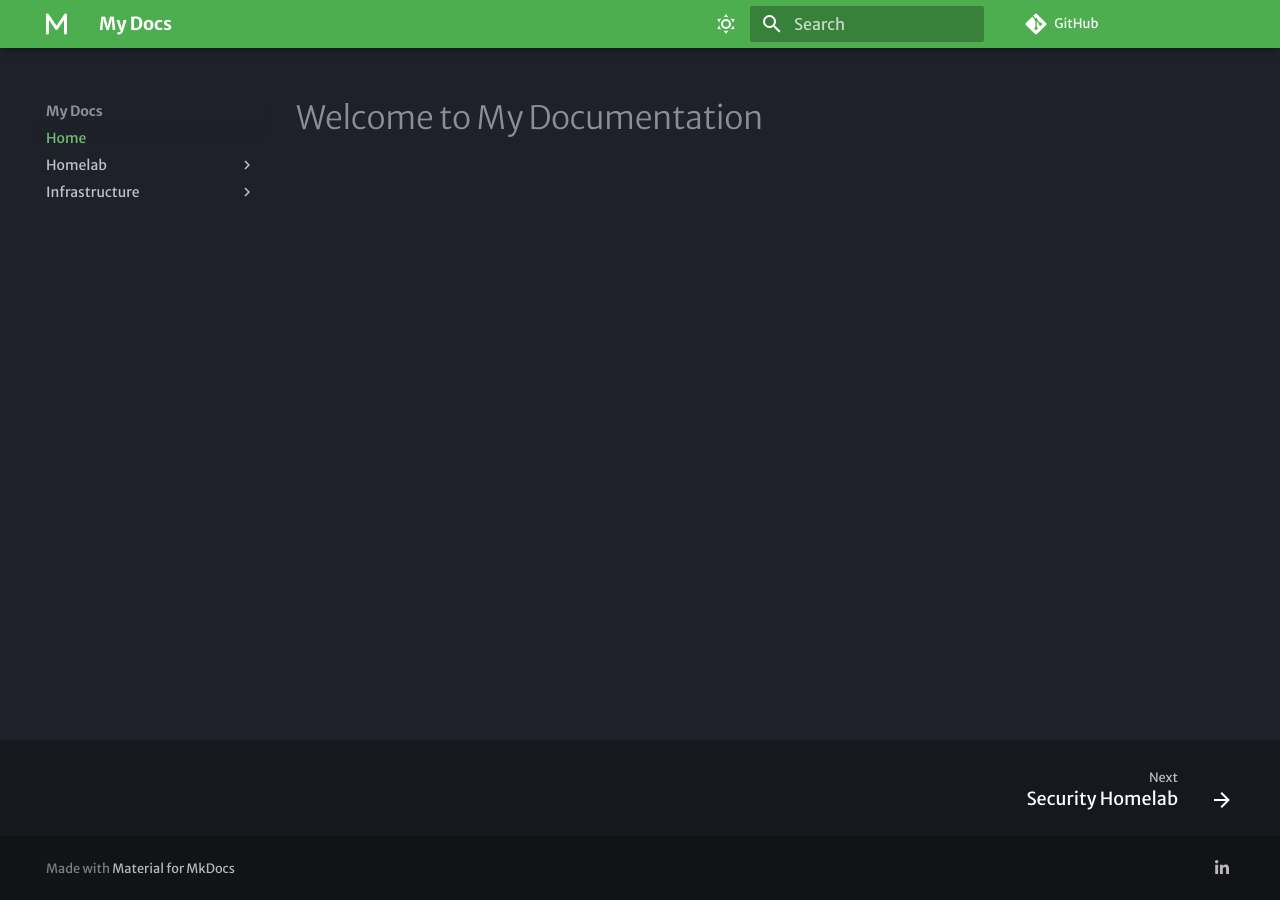
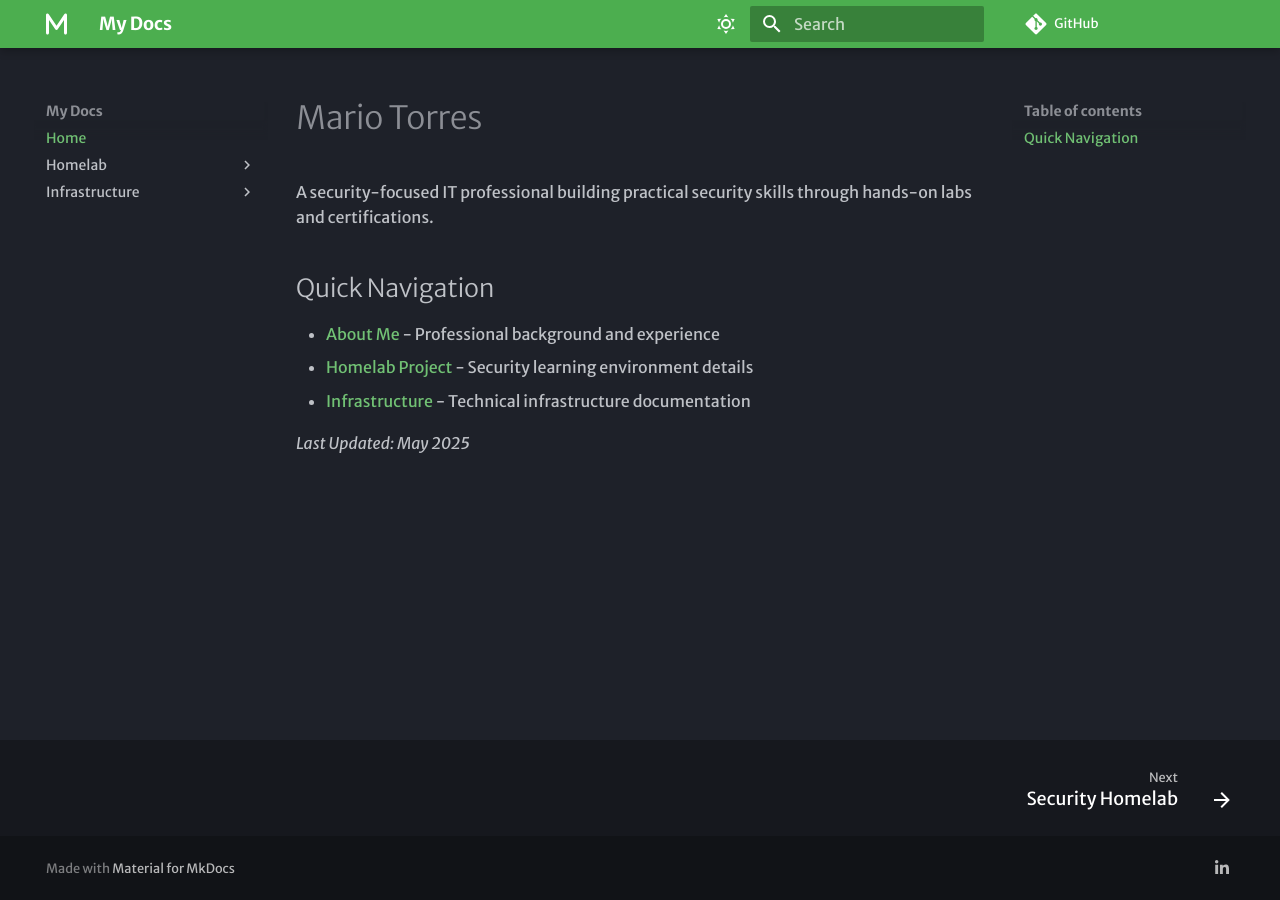
Before and after one commit to mariotorrestech/mkdocs-deploy, an MkDocs documentation site: the page built from docs/index.md, in a window 1280 px wide. Built offline with MkDocs 1.6.1 and Material for MkDocs 9.7.7, drawn with Linux system fonts in a browser that asks for light colours; some web fonts are replaced; comment, search, counter and statistics services are not loaded.

Commit message:
Index and directories added

```diff
--- a/docs/index.md
+++ b/docs/index.md
@@ -1 +1,17 @@
-# Welcome to My Documentation
+---
+title: Mario Torres - Security Professional
+
+
+---
+
+# Mario Torres
+
+A security-focused IT professional building practical security skills through hands-on labs and certifications.
+
+## Quick Navigation
+
+- [About Me](about.md) - Professional background and experience
+- [Homelab Project](homelab/index.md) - Security learning environment details
+- [Infrastructure](infrastructure/index.md) - Technical infrastructure documentation
+
+*Last Updated: May 2025*
```
